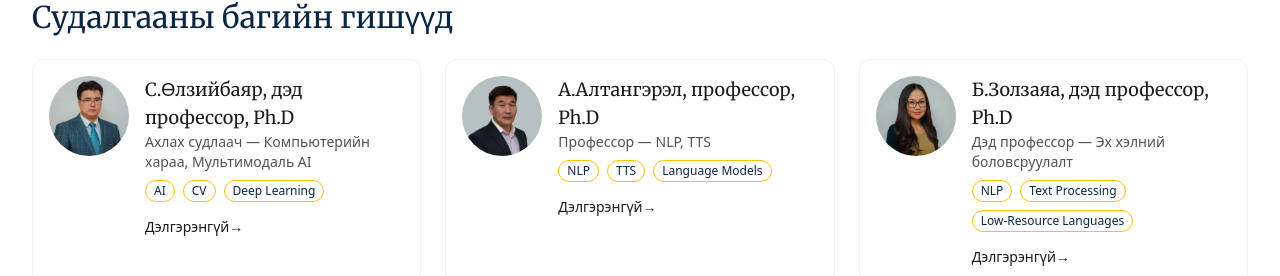
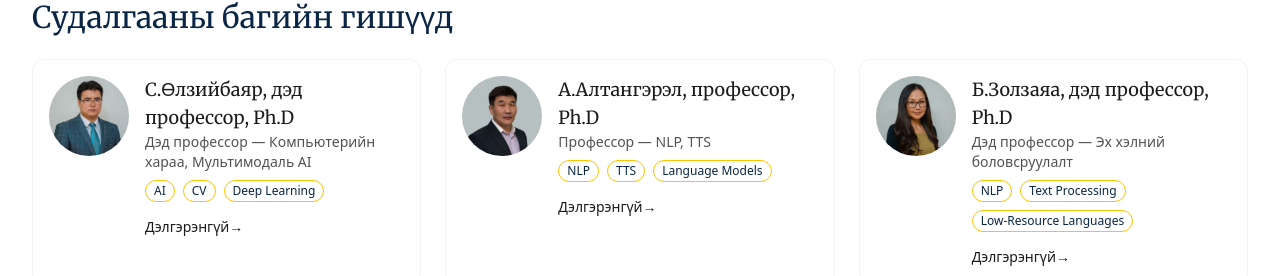
Before and after one commit to victoryresearch12-rgb/TeamWeb, a Next.js app in the folder client/: page / in a window 1280 px wide. Shown: the part 1838-2114 px from the top of the page. Built offline with nearby package versions, Linux system fonts and the light colour scheme.

Commit message:
Update professors.ts

```diff
--- a/client/app/data/professors.ts
+++ b/client/app/data/professors.ts
@@ -29,7 +29,7 @@ export const professors: Professor[] = [
   {
     id: 'ulziibayar-sonom-ochir',
     name: 'С.Өлзийбаяр, дэд профессор, Ph.D',
-    title: 'Ахлах судлаач — Компьютерийн хараа, Мультимодаль AI',
+    title: 'Дэд профессор — Компьютерийн хараа, Мультимодаль AI',
     img: '/images/professors/ulziibayar.png',
     email: 'ulziibayar@must.edu.mn',
     phone: '+976 7015-7333',
```
